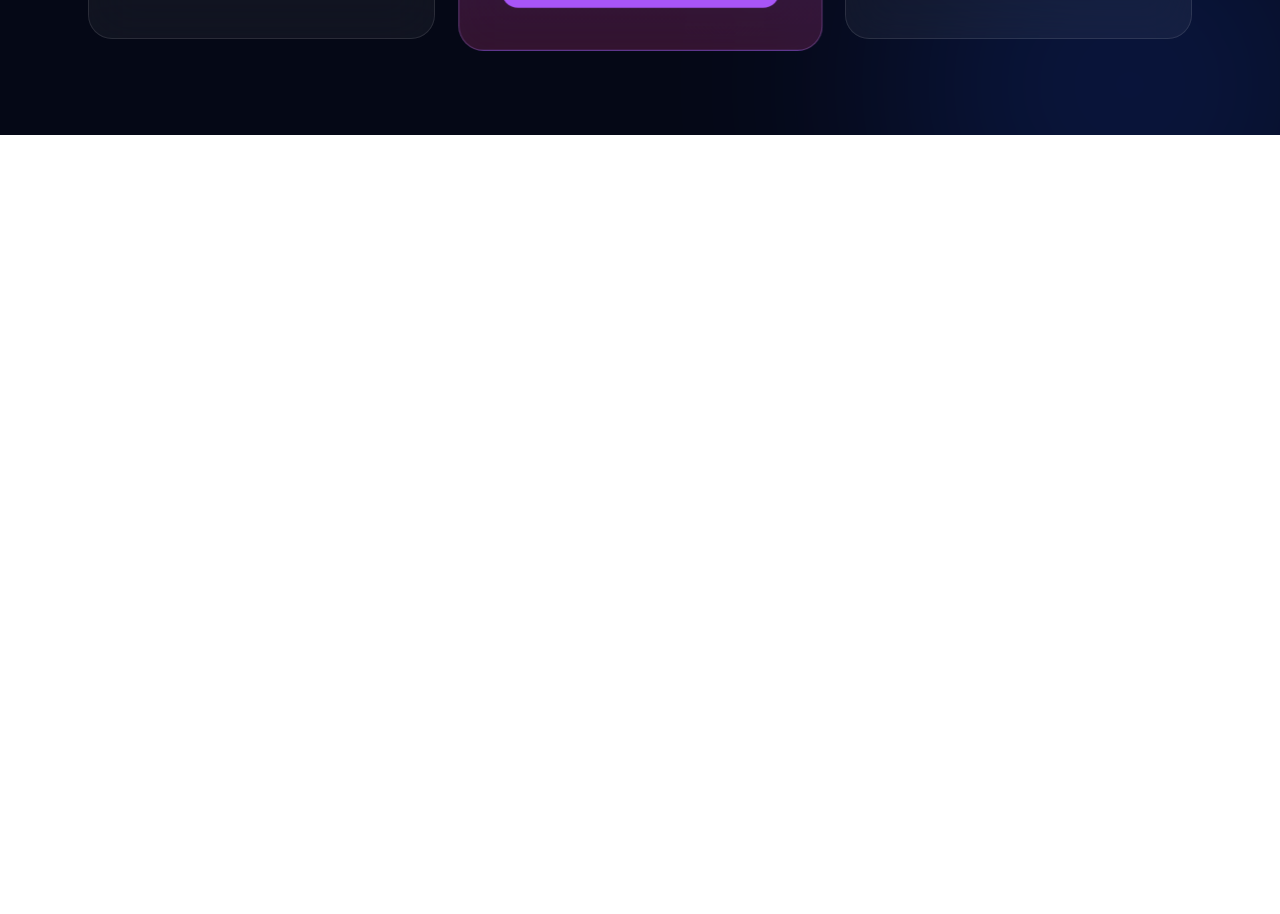
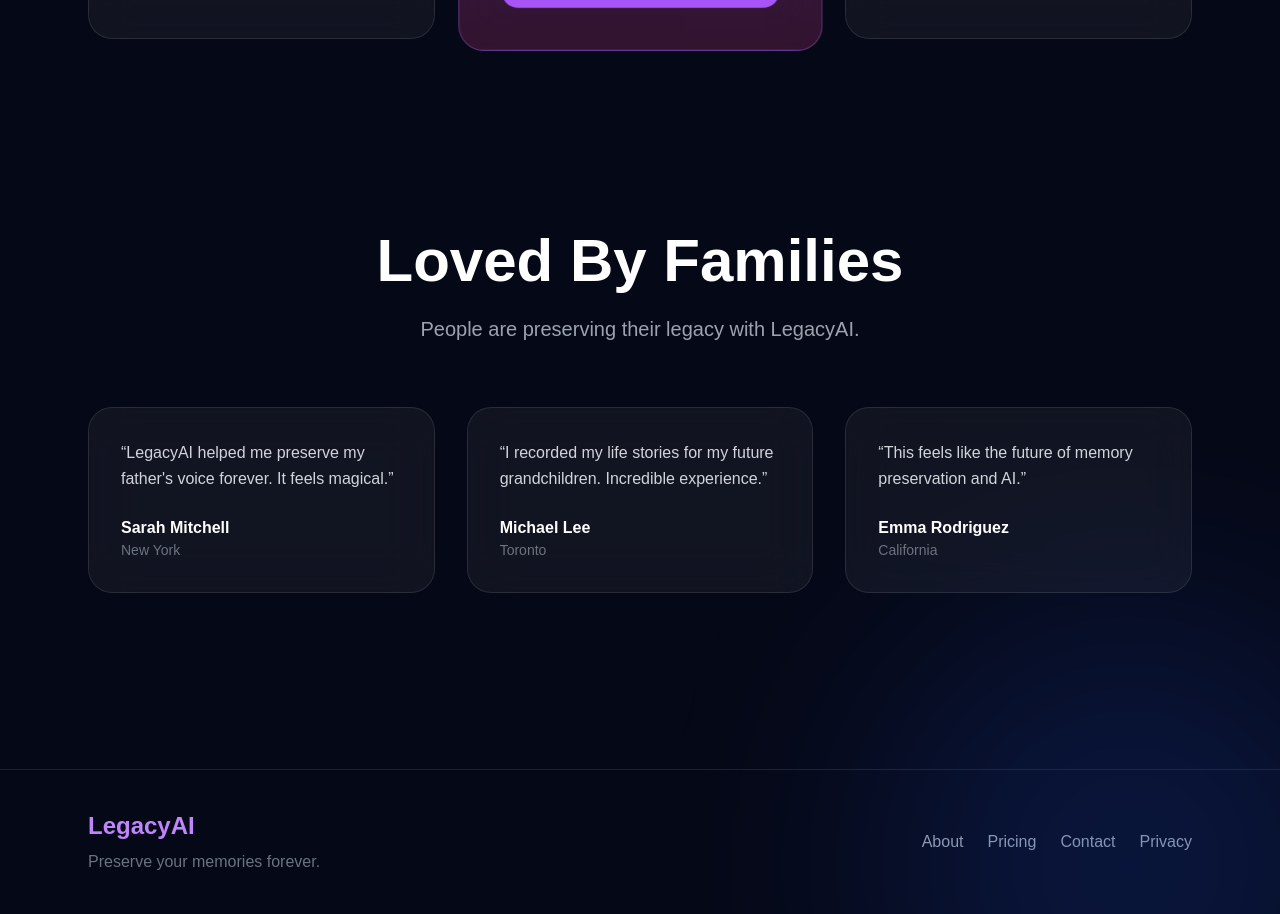
Before and after one commit to legacyaiapp1199-ship-it/legacyai, a React (Vite) app: page / in a window 1280 px wide. Shown: the part 2320-3234 px from the top of the page. Before the commit the page ends 2455 px from the top, so only its background shows below. Built offline with nearby package versions, Linux system fonts and the light colour scheme.

Commit message:
Update App.jsx

```diff
--- a/src/App.jsx
+++ b/src/App.jsx
@@ -247,6 +247,91 @@
   </div>
 
 </section>
+      {/* Testimonials */}
+<section className="max-w-6xl mx-auto px-6 py-24">
+
+  <div className="text-center mb-16">
+    <h2 className="text-5xl md:text-6xl font-bold mb-6">
+      Loved By Families
+    </h2>
+
+    <p className="text-gray-400 text-xl">
+      People are preserving their legacy with LegacyAI.
+    </p>
+  </div>
+
+  <div className="grid md:grid-cols-3 gap-8">
+
+    <div className="bg-white/5 border border-white/10 rounded-3xl p-8 backdrop-blur-xl">
+      <p className="text-gray-300 leading-relaxed mb-6">
+        “LegacyAI helped me preserve my father's voice forever.
+        It feels magical.”
+      </p>
+
+      <div>
+        <h4 className="font-bold">Sarah Mitchell</h4>
+        <p className="text-gray-500 text-sm">
+          New York
+        </p>
+      </div>
+    </div>
+
+    <div className="bg-white/5 border border-white/10 rounded-3xl p-8 backdrop-blur-xl">
+      <p className="text-gray-300 leading-relaxed mb-6">
+        “I recorded my life stories for my future grandchildren.
+        Incredible experience.”
+      </p>
+
+      <div>
+        <h4 className="font-bold">Michael Lee</h4>
+        <p className="text-gray-500 text-sm">
+          Toronto
+        </p>
+      </div>
+    </div>
+
+    <div className="bg-white/5 border border-white/10 rounded-3xl p-8 backdrop-blur-xl">
+      <p className="text-gray-300 leading-relaxed mb-6">
+        “This feels like the future of memory preservation and AI.”
+      </p>
+
+      <div>
+        <h4 className="font-bold">Emma Rodriguez</h4>
+        <p className="text-gray-500 text-sm">
+          California
+        </p>
+      </div>
+    </div>
+
+  </div>
+
+</section>
+
+{/* Footer */}
+<footer className="border-t border-white/10 mt-20">
+
+  <div className="max-w-6xl mx-auto px-6 py-10 flex flex-col md:flex-row justify-between items-center gap-6">
+
+    <div>
+      <h3 className="text-2xl font-bold text-purple-400">
+        LegacyAI
+      </h3>
+
+      <p className="text-gray-500 mt-2">
+        Preserve your memories forever.
+      </p>
+    </div>
+
+    <div className="flex gap-6 text-gray-400">
+      <a href="#">About</a>
+      <a href="#">Pricing</a>
+      <a href="#">Contact</a>
+      <a href="#">Privacy</a>
+    </div>
+
+  </div>
+
+</footer>
     </div>
   )
 }
```
